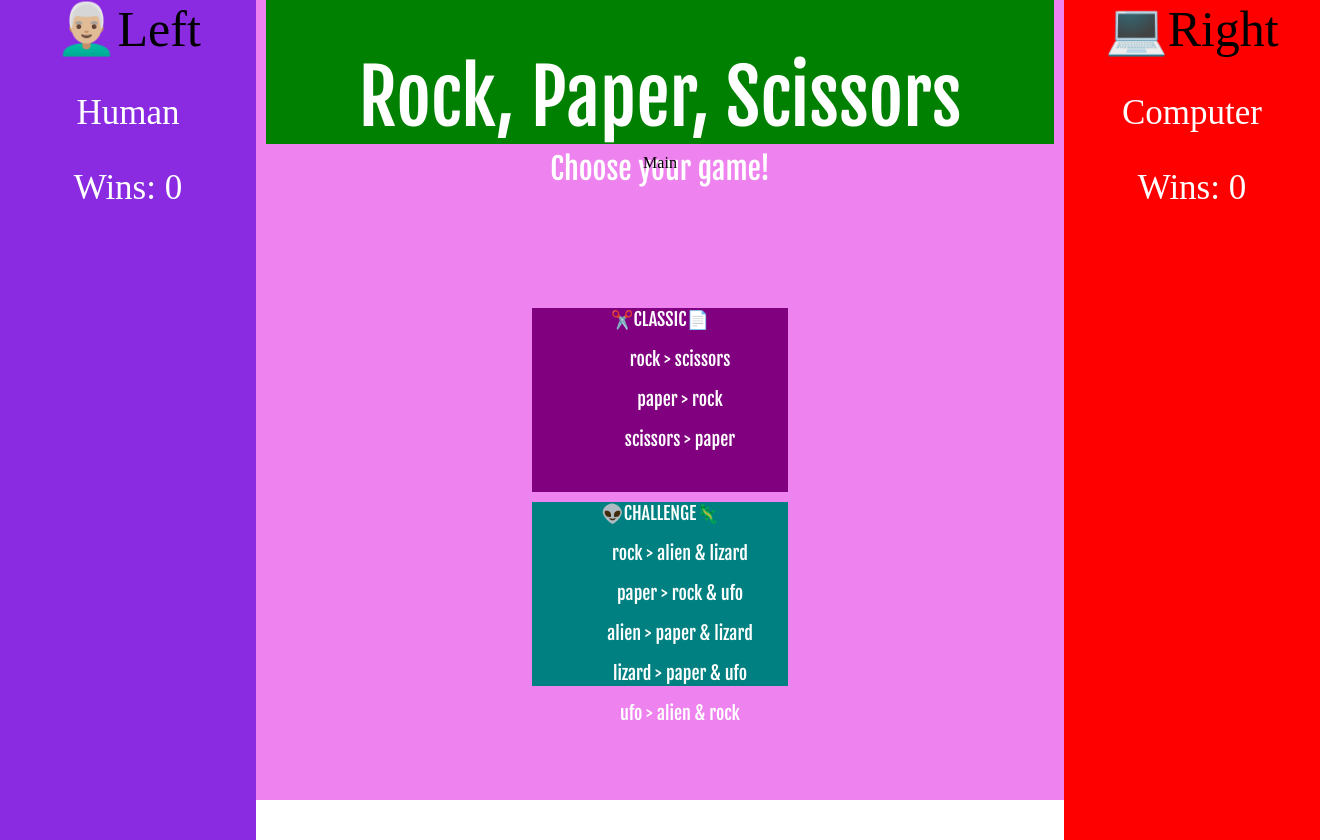
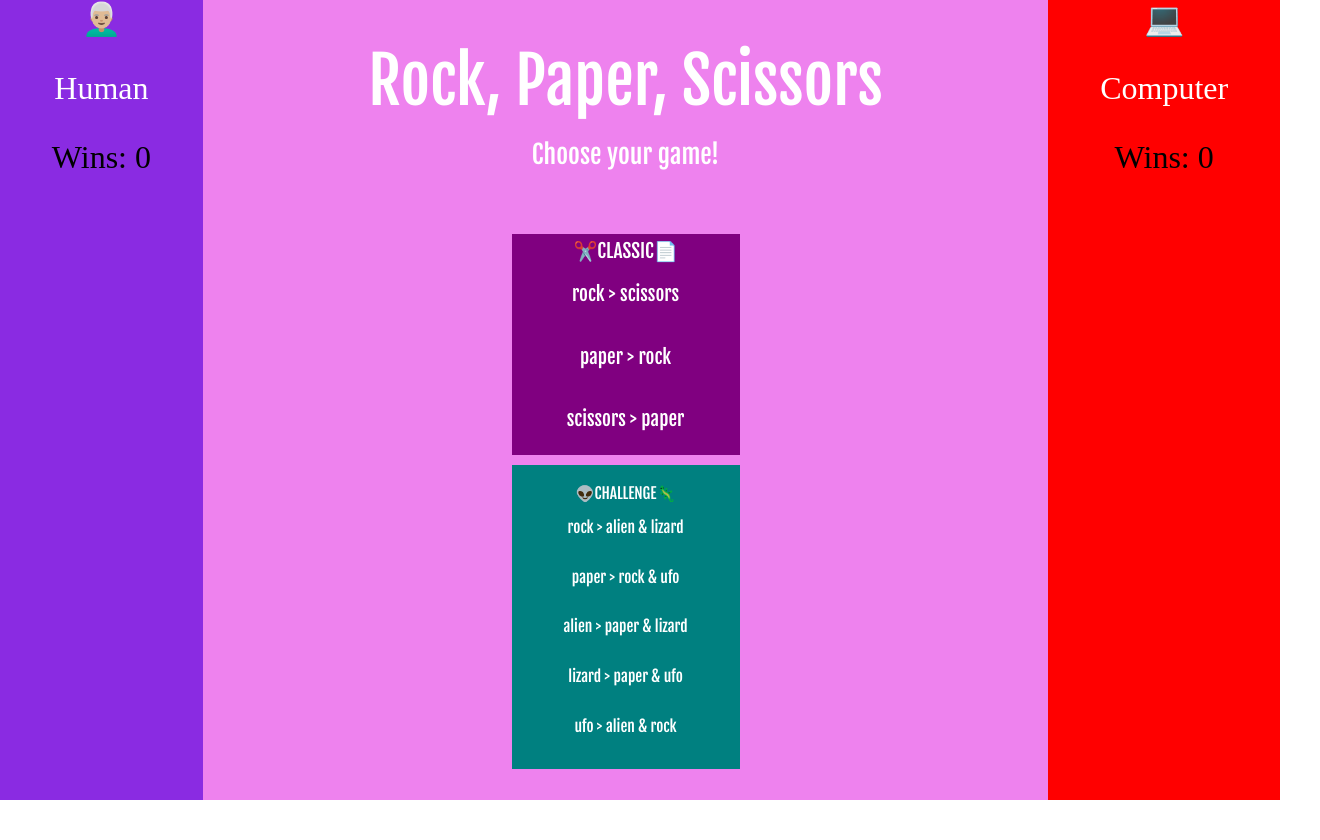
Before and after one commit to BenWehrend/rock-paper-scissors, a plain HTML site: page index.html in a window 1280 px wide. Shown: the whole page, 1320 px wide, since content can reach past the window. After the commit the page ends 800 px from the top, so only its background shows below. Drawn offline with Linux system fonts and the light colour scheme.

Commit message:
adds ability to resize page without overflow

```diff
--- a/index.html
+++ b/index.html
@@ -6,24 +6,23 @@
   </head>
   <body>
     <div class="grid-container">
-      <div class="item1"></div>
-        <h1 class="item1-overlap">Rock, Paper, Scissors</h1>
-        <h2 class="item1-overlap2">Choose your game!</h2>
-      <div class="item2">👨🏼‍🦳Left
-        <p class="item2-sub">Human</p>
-        <p class="item2-sub">Wins: 0</p>
+        <h1 class="title" style="visibility: visible;">Rock, Paper, Scissors</h1>
+        <h2 class="subtitle" style="visibility: visible;">Choose your game!</h2>
+      <div class="human">👨🏼‍🦳
+        <p class="human-name">Human</p>
+        <p class="human-win-count">Wins: 0</p>
       </div>
-      <div class="item3">Main</div>
-      <div class="item4">💻Right
-        <p class="item3-sub">Computer</p>
+      <div class="main"></div>
+      <div class="computer">💻
+        <p class="computer-name">Computer</p>
         <p class="item3-sub">Wins: 0</p>
       </div>
-      <div class="item5">✂️CLASSIC📄
+      <div class="classic-game" style="visibility: visible;">✂️CLASSIC📄
         <ul>rock > scissors</ul>
         <ul>paper > rock</ul>
         <ul>scissors > paper</ul>
       </div>
-      <div class="item6">👽CHALLENGE🦎
+      <div class="challenge-game" style="visibility: visible;">👽CHALLENGE🦎
         <ul>rock > alien & lizard</ul>
         <ul>paper > rock & ufo</ul>
         <ul>alien > paper & lizard</ul>
--- a/styles.css
+++ b/styles.css
@@ -1,8 +1,15 @@
+:root {
+    --font-family: "Fjalla One", sans-serif;
+    --main-color: white;
+}
+
 html,
 body {
-    height: 100%;
+    height: 100vh;
     margin: 0;
+    overflow: auto;
 }
+
 
 .grid-container {
     display: grid;
@@ -15,94 +22,109 @@ body {
     gap: 10px;
     background-color: violet;
     border: 5px;
-    grid-template-rows: 18% 18% 23% 23% 18%;
-    grid-template-columns: 20% 20% 20% 20% 20%;
     text-align: center;
-    height: 100%;
+    min-height: 100vh;
 }
 
-.item1 {
+.title,
+.subtitle {
     grid-area: header;
-    background-color:green;
-}
-
-.item1-overlap {
-    grid-area: header;
-    margin-top: 50px;
-
-    color: white;
-    font-size: 75px;
-    font-family: "Fjalla One", sans-serif;
+    color: var(--main-color);
+    font-family: var(--font-family);
     font-weight: 400;
     font-style: normal;
 }
 
-.item1-overlap2 {
-    grid-area: header;
-    margin-top: 150px;
-
-    color: white;
-    font-size: 30px;
-    font-family: "Fjalla One", sans-serif;
-    font-weight: 400;
-    font-style: normal;
-
+.title {
+    margin-top: 5vh;
+    font-size: 5vw;
 }
 
-.item2 {
+.subtitle {
+    margin-top: 17vh;
+    font-size: 2vw;
+    padding: 2px;
+}
+
+.human{
     grid-area: left;
     background-color: blueviolet;
-    font-size: 50px;
+    font-size: 2.5vw;
 }
 
-.item2-sub {
-    font-size: 35px;
-    color: white;
+.human-name,
+.computer-name {
+    font-size: 2.5vw;
+    color: var(--main-color);
 }
 
-.item3 {
+.main {
     grid-area: main-top;
 }
 
-.item3-sub {
-    font-size: 35px;
-    color: white;
+.computer {
+    grid-area: right;
+    background-color: red;
+    font-size: 2.5vw;
 }
 
-.item4 {
-    grid-area: right;
-    background-color: red;
-    font-size: 50px;
+.classic-game {
+    grid-area: main-body;
 }
 
-.item5 {
-    grid-area: main-body;
+.classic-game,
+.challenge-game {
+    display: flex;
+    justify-content: center;
+    align-items: center;
+    flex-direction: column;
+
     background-color: purple;
-    color: white;
-    font-family: "Fjalla One", sans-serif;
+    color: var(--main-color);
+    font-family: var(--font-family);
     font-weight: 400;
-    font-size: 18px;
+    font-size: 1.5vw;
 }
 
-.item5 ul {
+.classic-game ul {
     display: flex;
-    text-align: justify;
-    justify-self: center;
-    font-size: 18px;
+    flex-direction: column;
+    justify-content: center;
+    align-items: center;
+    padding: 0;
+    max-height: 70vh;
+    overflow-y: auto;
 }
 
-.item6 {
+.classic-game ul li,
+.challenge-game ul li {
+    flex: 0 0 auto;
+    margin: 0;
+    max-width: 90%;
+    overflow: hidden;
+    text-overflow: ellipsis;
+    white-space: nowrap;
+}
+
+.challenge-game {
     grid-area: main-footer;
     background-color: teal;
-    color: white;
-    font-family: "Fjalla One", sans-serif;
+    color: var(--main-color);
+    font-family: var(--font-family);
     font-weight: 400;
-    font-size: 18px;
+    font-size: 1.2vw;
+    display: flex;
+    flex-direction: column;
+    justify-content: center;
     align-items: center;
+    max-height: 80%;
+    min-height: 38vh;
 }
 
-.item6 ul {
+.challenge-game ul {
     display: flex;
-    text-align: justify;
-    justify-self: center;
+    flex-direction: column;
+    text-align: center;
+    align-items: center;
+    padding: 0;
 }
```
Also changed, not shown: main.js (+14 -0 lines).
